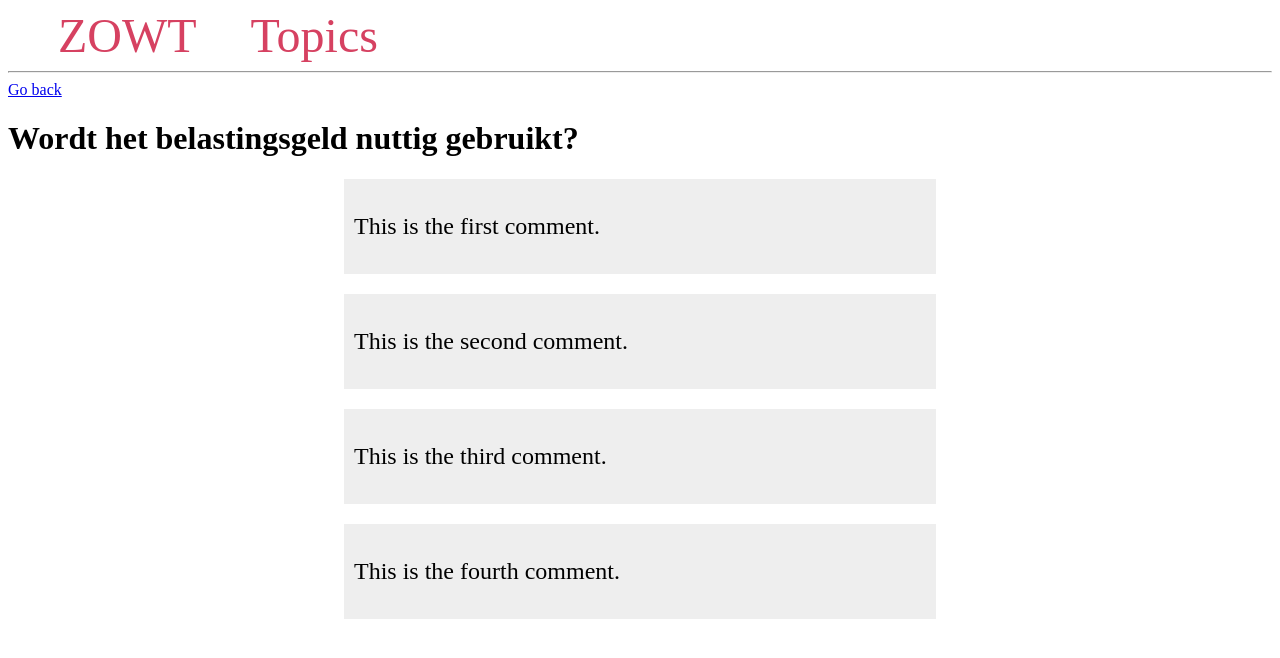
After one commit to ZeusWPI/ZOWT, a Flask app: page /topics/1/comments in a window 1280 px wide. The commit adds this page. Shown: the top 658 px of the page. Run offline with Flask 2, Linux system fonts and the light colour scheme.

Commit message:
basic layout

```diff
--- a/app.py
+++ b/app.py
@@ -10,13 +10,28 @@ def hello_world():  # put application's code here
 
 @app.route('/topics')
 def topics():
-    topics = ['This is the first topic.',
-                'This is the second topic.',
-                'This is the third topic.',
-                'This is the fourth topic.'
-                ]
-    return render_template('topics.html', topics=topics)
+    topics = [{'name': 'Wordt het belastingsgeld nuttig gebruikt?', 'id': "uuid1"},
+              {'name': 'This is the second topic.', 'id': "uuid2"},
+              {'name': 'This is the third topic.', 'id': "uuid3"},
+              {'name': 'This is the fourth topic.', 'id': "uuid4"}]
+    return render_template('topics.html', topics=topics, load_topic=load_topic)
 
+@app.route('/topics/<topic_id>/comments')
+def load_topic(topic_id):
+    print("load_topic", file=sys.stderr)
+
+    comments = [{'value': 'This is the first comment.', 'id': "uuid1"},
+              {'value': 'This is the second comment.', 'id': "uuid2"},
+              {'value': 'This is the third comment.', 'id': "uuid3"},
+              {'value': 'This is the fourth comment.', 'id': "uuid4"}]
+    # todo get topic name through topic id
+    return render_template('comments.html', comments=comments, topic="Wordt het belastingsgeld nuttig gebruikt?")
+app.jinja_env.globals.update(load_topic=load_topic)
+
+
+import sys
+def test():
+    print("TEST", file=sys.stderr);
 
 if __name__ == '__main__':
     app.run()
--- /dev/null
+++ b/templates/comments.html
@@ -0,0 +1,16 @@
+{% extends 'base.html' %}
+
+{% block content %}
+    <div style="flex-direction: column; width: 50%">
+        <div><a href="/topics">Go back</a></div>
+        <h1>{% block title %} {{ topic }} {% endblock %}</h1>
+    </div>
+
+    <div style="width: 50%; margin: auto">
+        {% for comment in comments %}
+        <div style="padding: 10px; background-color: #EEE; margin: 20px" >
+            <p style="font-size: 24px">{{ comment.value }}</p>
+        </div>
+        {% endfor %}
+    </div>
+{% endblock %}
--- a/templates/index.html
+++ b/templates/index.html
@@ -1,8 +1,6 @@
 {% extends 'base.html' %}
 
 {% block content %}
-    <h1>{% block title %} Index {% endblock %}</h1>
-    <h1>Hello World!</h1>
-    <h2>Welcome to FlaskApp!</h2>
-    <h3>{{ utc_dt }}</h3>
+    <h1>{% block title %} Zeus On Worldwide Topics {% endblock %}</h1>
+    <h2>Geef je ongeZOWTen mening!</h2>
 {% endblock %}
```
Also changed, not shown: templates/topics.html (+6 -3 lines).
